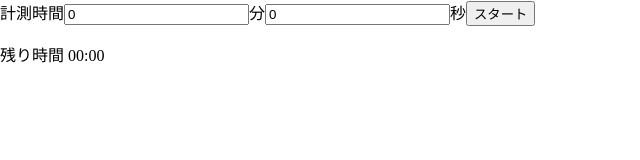
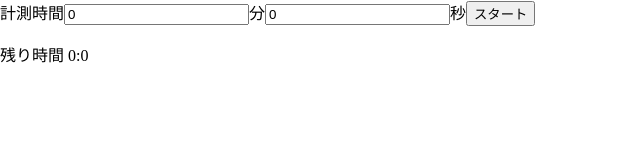
Before and after one commit to mizore-fu/react-timer, a React (Create React App) app in the folder app/: page / in a window 1280 px wide. Shown: the top 160 px of the page, without its empty margins (0-640 px from the left). Built offline with nearby package versions, Linux system fonts and the light colour scheme.

Commit message:
残り時間の表示を修正

```diff
--- a/app/src/App.tsx
+++ b/app/src/App.tsx
@@ -20,7 +20,9 @@ function App() {
       ) : (
         <InputForm startCounting={startCounting} />
       )}
-      <p>残り時間 00:00</p>
+      <p>
+        残り時間 {Math.floor(remainingTime / 60)}:{remainingTime % 60}
+      </p>
     </div>
   );
 }
```
